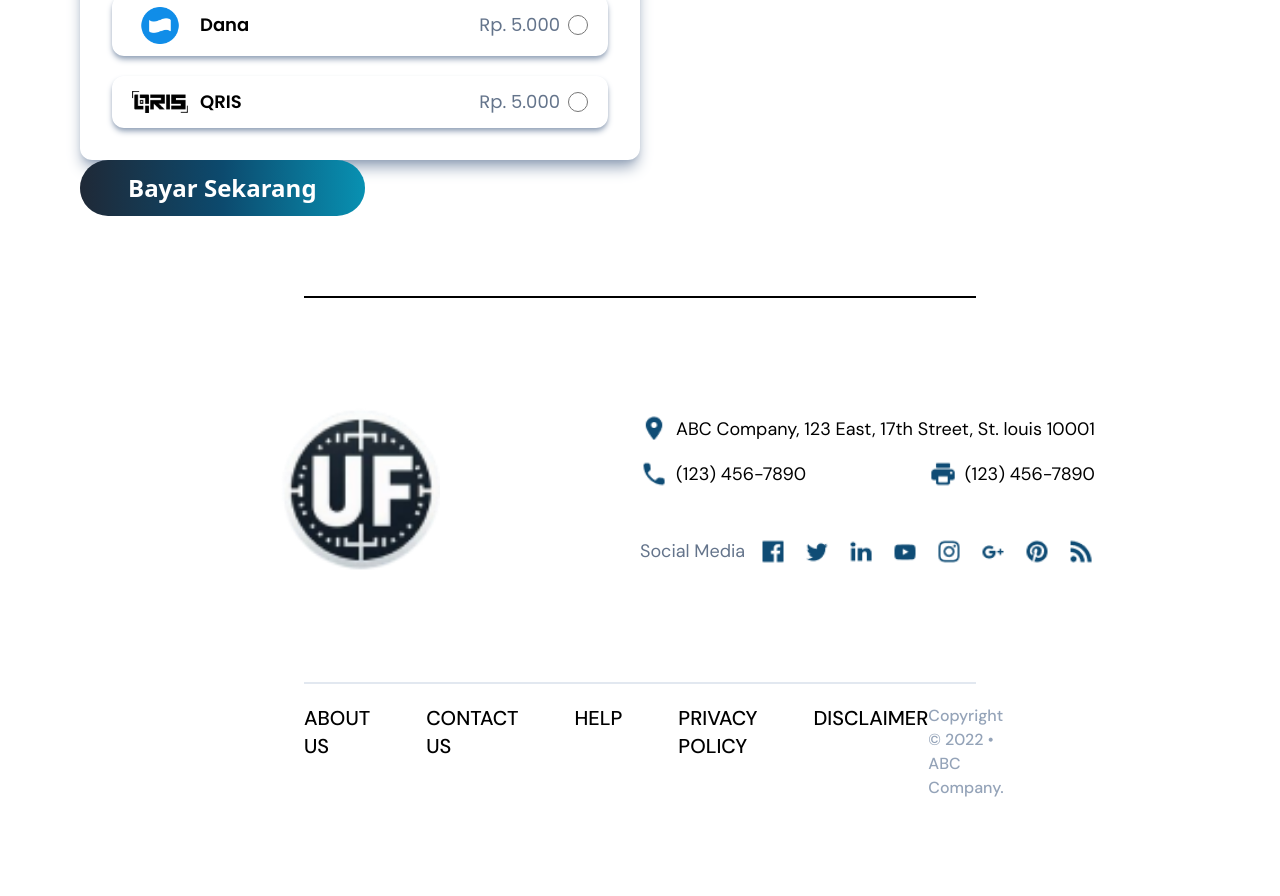
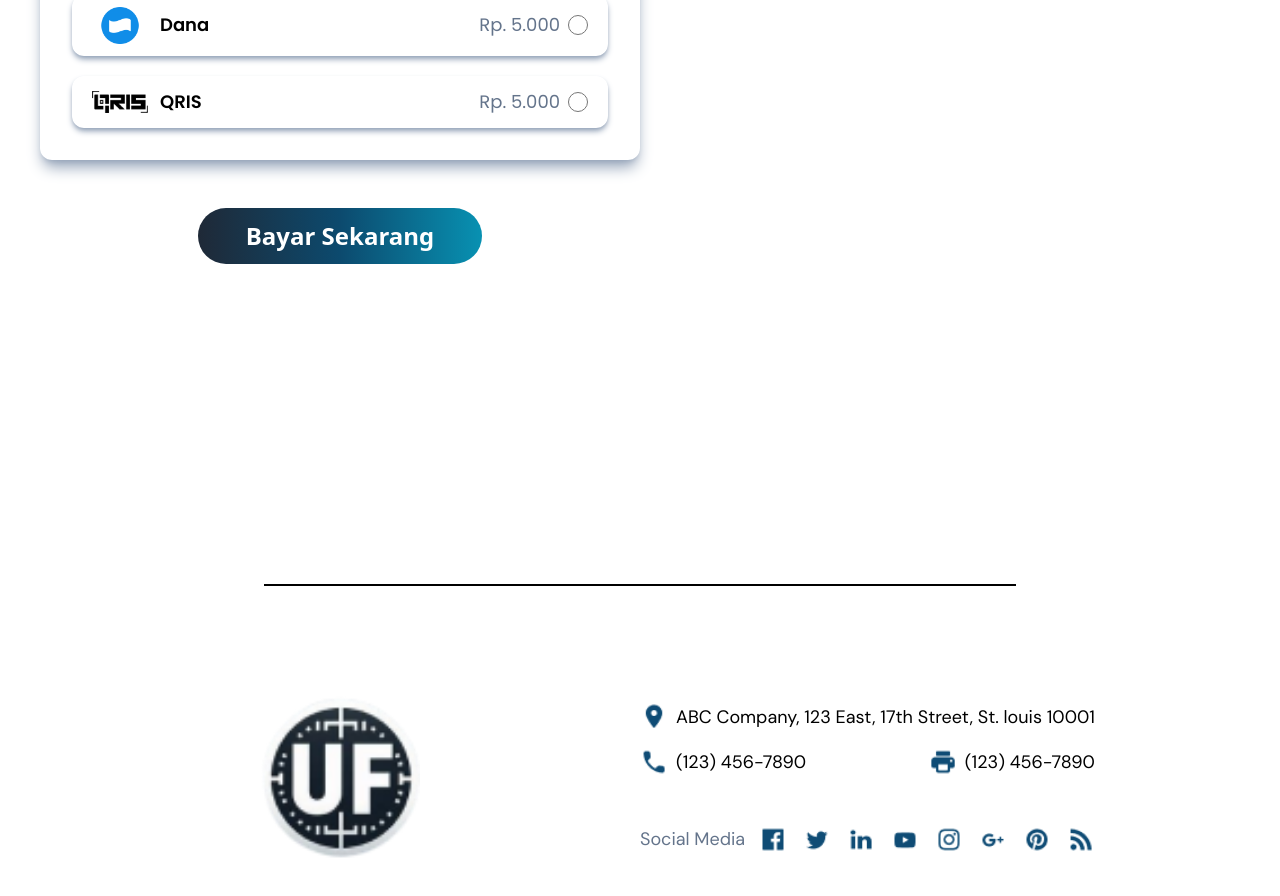
Before and after one commit to JoyAbrian/UrbanField-client, a React (Vite) app: page /payment in a window 1280 px wide. Shown: the part 1839-2735 px from the top of the page. Before the commit the page ends 2679 px from the top, so only its background shows below. Built offline with nearby package versions, Linux system fonts and the light colour scheme.

Commit message:
fix: change pay button

```diff
--- a/src/pages/payments_page.jsx
+++ b/src/pages/payments_page.jsx
@@ -13,7 +13,7 @@ const PaymentPage = () => {
             </Helmet>
             <PaymentNavbar />
             <TitleSections title="PAYMENT"/>
-            <div className="select-none mt-20 px-20 mb-10">
+            <div className="px-10 select-none mt-20 mb-10">
                 <div className="w-1/2 shadow-lg shadow-slate-400 rounded-xl px-8 pb-20">
                     <div className="flex items-center">
                         <img src="img/colouredFieldIcon.png" alt="field" className="w-14 object-cover rounded-l-lg"/>
@@ -161,7 +161,9 @@ const PaymentPage = () => {
                         </div>
                     </div>
                 </div>
-                <LandingPageButton>Bayar Sekarang</LandingPageButton>
+                <div className="w-1/2 flex justify-center mt-12 mb-80">
+                    <LandingPageButton >Bayar Sekarang</LandingPageButton>
+                </div>
 
                 <ContactSections />
             </div>
```
